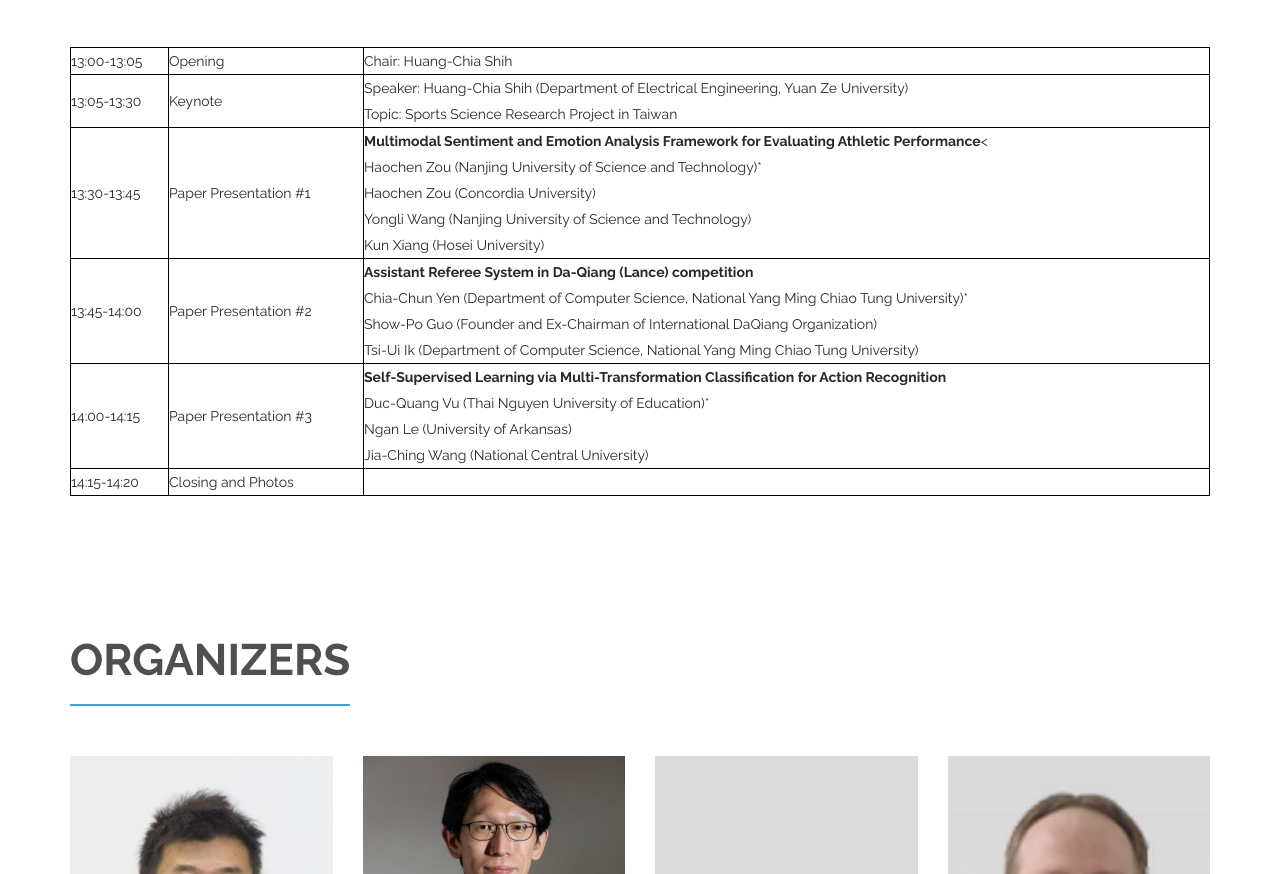
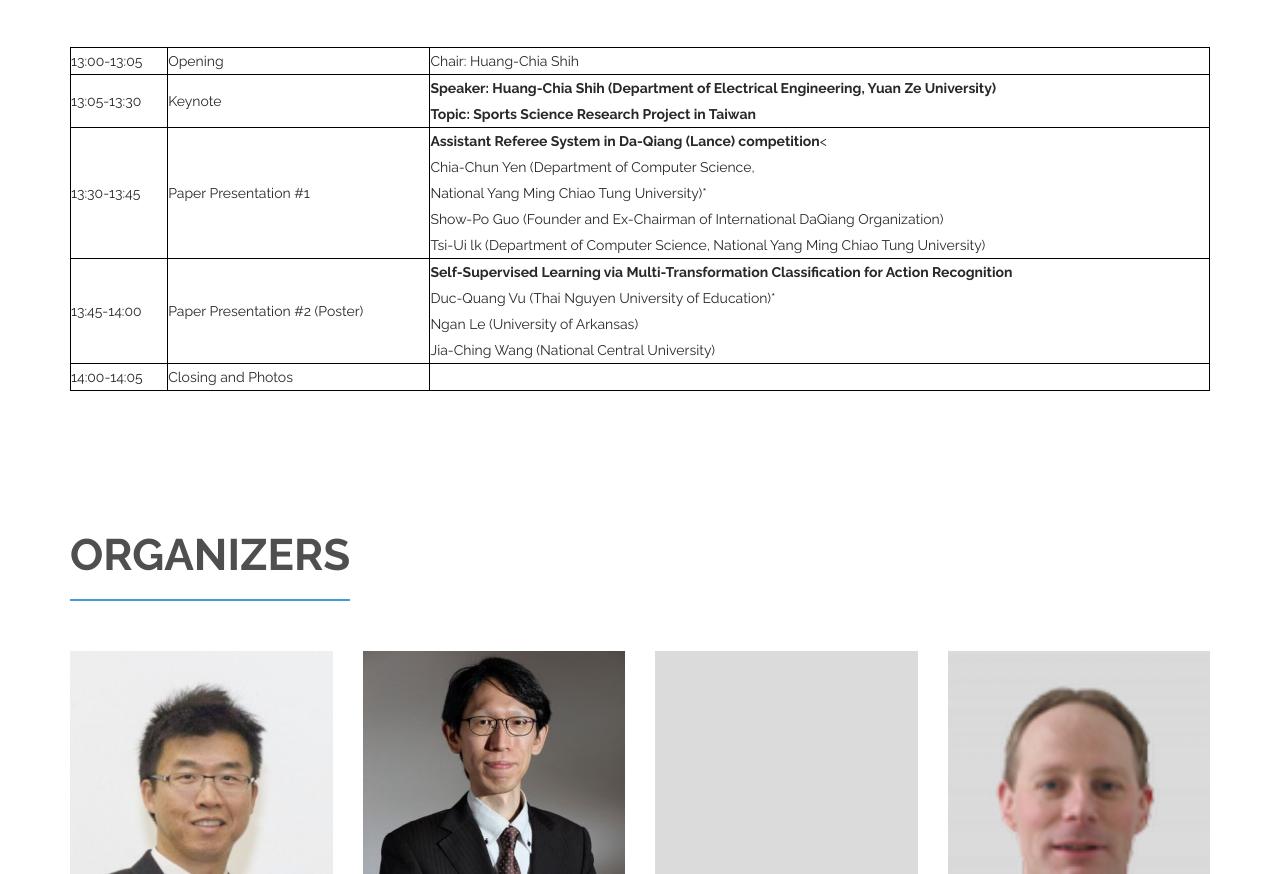
Before and after one commit to AI-Sports/AI-Sports-AI-Sports.github.io, a plain HTML site: page index.html in a window 1280 px wide. Shown: the part 2887-3761 px from the top of the page. Drawn offline with Linux system fonts and the light colour scheme.

Commit message:
Update index.html

```diff
--- a/index.html
+++ b/index.html
@@ -203,25 +203,27 @@
                 <tr style="border: 1px solid black;">
                     <td style="border: 1px solid black;">13:05-13:30</td>
                     <td style="border: 1px solid black;">Keynote</td>
-                    <td style="border: 1px solid black;">Speaker: Huang-Chia Shih (Department of Electrical Engineering, Yuan Ze University)<br>Topic: Sports Science Research Project in Taiwan</td>
+                    <td style="border: 1px solid black;"><span style="font-weight: bold;">Speaker: Huang-Chia Shih (Department of Electrical Engineering, Yuan Ze University)<br>Topic: Sports Science Research Project in Taiwan</span></td>
                 </tr>
                 <tr style="border: 1px solid black;">
                     <td style="border: 1px solid black;">13:30-13:45</td>
                     <td style="border: 1px solid black;">Paper Presentation #1</td>
-                    <td style="border: 1px solid black;"><span style="font-weight: bold;">Multimodal Sentiment and Emotion Analysis Framework for Evaluating Athletic Performance</span><<br>Haochen Zou (Nanjing University of Science and Technology)*<br>Haochen Zou (Concordia University)<br>Yongli Wang (Nanjing University of Science and Technology)<br>Kun Xiang (Hosei University)</td>
+                    <td style="border: 1px solid black;"><span style="font-weight: bold;">Assistant Referee System in Da-Qiang (Lance) competition</span><<br>Chia-Chun Yen (Department of Computer Science, <br>National Yang Ming Chiao Tung University)*
+<br>Show-Po Guo (Founder and Ex-Chairman of International DaQiang Organization)
+<br>Tsi-Ui lk (Department of Computer Science, National Yang Ming Chiao Tung University)
+</td>
                 </tr>
                 <tr style="border: 1px solid black;">
                     <td style="border: 1px solid black;">13:45-14:00</td>
-                    <td style="border: 1px solid black;">Paper Presentation #2</td>
-                    <td style="border: 1px solid black;"><span style="font-weight: bold;">Assistant Referee System in Da-Qiang (Lance) competition</span><br>Chia-Chun Yen (Department of Computer Science, National Yang Ming Chiao Tung University)*<br>Show-Po Guo (Founder and Ex-Chairman of International DaQiang Organization)<br>Tsi-Ui Ik (Department of Computer Science, National Yang Ming Chiao Tung University)</td>
+                    <td style="border: 1px solid black;">Paper Presentation #2 (Poster)</td>
+                    <td style="border: 1px solid black;"><span style="font-weight: bold;">Self-Supervised Learning via Multi-Transformation Classification for Action Recognition</span>
+		<br>Duc-Quang Vu (Thai Nguyen University of Education)*
+<br>Ngan Le (University of Arkansas)
+<br>Jia-Ching Wang (National Central University)
+</td>
                 </tr>
                 <tr style="border: 1px solid black;">
-                    <td style="border: 1px solid black;">14:00-14:15</td>
-                    <td style="border: 1px solid black;">Paper Presentation #3</td>
-                    <td style="border: 1px solid black;"><span style="font-weight: bold;">Self-Supervised Learning via Multi-Transformation Classification for Action Recognition</span><br>Duc-Quang Vu (Thai Nguyen University of Education)*<br>Ngan Le (University of Arkansas)<br>Jia-Ching Wang (National Central University)</td>
-                </tr>
-                <tr style="border: 1px solid black;">
-                    <td style="border: 1px solid black;">14:15-14:20</td>
+                    <td style="border: 1px solid black;">14:00-14:05</td>
                     <td style="border: 1px solid black;">Closing and Photos</td>
                     <td style="border: 1px solid black;"></td>
                 </tr>
```
